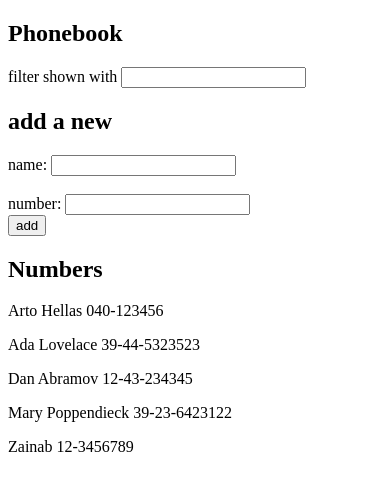
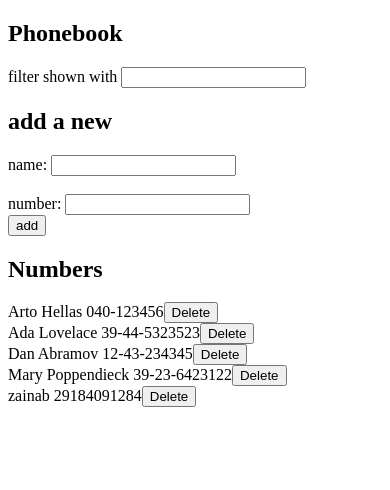
Before and after one commit to ZainabYounus/CS-E4675-Full-Stack-Web-Development, a React (Create React App) app in the folder part2/phonebook/: page / in a window 390 px wide. Shown: the top 490 px of the page. Built offline with nearby package versions, Linux system fonts and the light colour scheme; data requests are answered from the project's data file.

Commit message:
Implemented 2.17: Phonebook step9

```diff
--- a/part2/phonebook/db.json
+++ b/part2/phonebook/db.json
@@ -21,8 +21,8 @@
       "id": 4
     },
     {
-      "name": "Zainab",
-      "number": "12-3456789",
+      "name": "zainab",
+      "number": "29184091284",
       "id": 5
     }
   ]
--- a/part2/phonebook/src/App.js
+++ b/part2/phonebook/src/App.js
@@ -25,13 +25,41 @@ const PersonForm = (props) => {
       </form>
   )
 }
-const Person = (props) => <p>{props.personObj.name}  {props.personObj.number}</p>
+const Person = (props) => {
+
+  const removePerson = (personObj) => {
+    if (window.confirm(`Delete ${personObj.name}?`)) {
+      // window.open("exit.html", "Thanks for Visiting!");
+
+      personService.remove(personObj.id)
+      .then(responseData => {
+        console.log(responseData)
+        props.setPersons(props.persons.filter(p => p.id !== personObj.id))
+        props.setFilterResult(props.filteredResult.filter(p => p.id !== personObj.id))
+      })
+      .catch(err=> console.log(err))
+    }
+  }
+
+
+  return(
+    <div>
+      {props.personObj.name}  {props.personObj.number}
+      <button onClick={() => removePerson(props.personObj)}>Delete</button>
+    </div>
+  )
+}
 
 const Persons =(props) => {
+
   return(
     <div>
       {props.filteredResult.map(
-        person => <Person key = {person.name} personObj={person}/>
+        person => <Person
+        key = {person.name} personObj={person}
+        filteredResult={props.filteredResult} setFilterResult={props.setFilterResult}
+        persons={props.persons} setPersons={props.setPersons}
+        />
         )}
     </div>
   )
@@ -58,12 +86,6 @@ const App = () => {
 
   const addPerson = (event) => {
 
-    const addPersonToServer = (personObject) => {
-      personService.create(personObject)
-      .then(responseData => console.log(responseData))
-      .catch(console.log("contact could not be added"))
-    }
-
     event.preventDefault()
     const isNameExist = persons.filter(person => person.name === newName).length > 0 ? true : false
 
@@ -76,9 +98,15 @@ const App = () => {
         name: newName,
         number: newNumber
       }
-      addPersonToServer(nameObject)
-      setPersons(persons.concat(nameObject))
-      setFilterResult(filteredResult.concat(nameObject))
+
+      personService.create(nameObject)
+      .then(responseData => {
+        console.log(responseData)
+
+        setPersons(persons.concat(responseData))
+        setFilterResult(filteredResult.concat(responseData))
+      })
+      .catch(err=> console.log(err))
     }
     setNewName('')
     setNewNumber('')
@@ -111,7 +139,10 @@ const App = () => {
       />
 
       <h2>Numbers</h2>
-      <Persons filteredResult={filteredResult}/>
+      <Persons
+      filteredResult={filteredResult} setFilterResult={setFilterResult}
+      persons={persons} setPersons={setPersons}
+      />
 
     </div>
   )
--- a/part2/phonebook/src/services/persons.js
+++ b/part2/phonebook/src/services/persons.js
@@ -12,4 +12,9 @@ const create = (newObject) => {
     return request.then(response =>  response.data)
 }
 
-export default{getAll, create}
+const remove = (id) => {
+    const request = axios.delete(`${BaseURL}/${id}`)
+    return request.then(response => response.data)
+}
+
+export default{getAll, create, remove}
```
